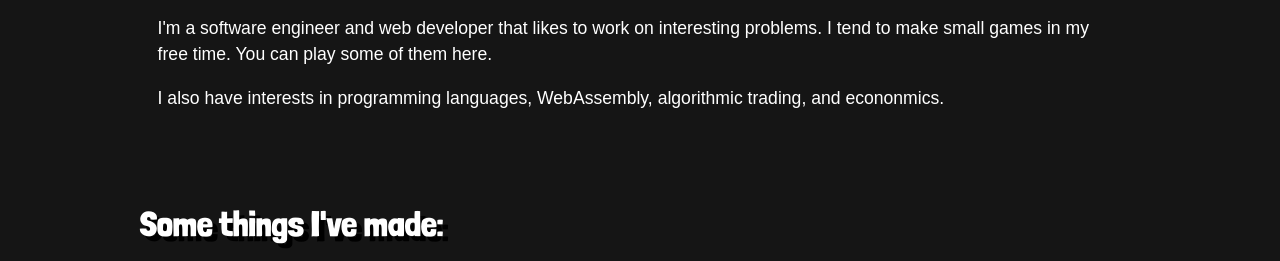
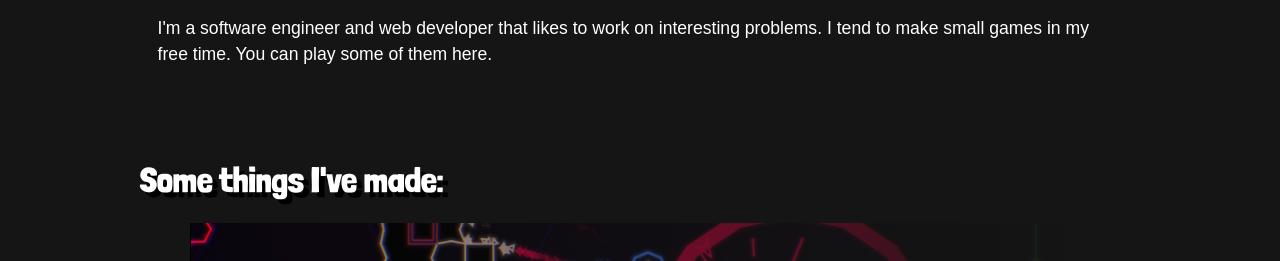
Before and after one commit to groverburger/groverburger.github.io, a plain HTML site: page index.html in a window 1280 px wide. Shown: the part 357-618 px from the top of the page. Drawn offline with Linux system fonts and the light colour scheme.

Commit message:
Minor edit

```diff
--- a/index.html
+++ b/index.html
@@ -38,9 +38,6 @@
       <p>
         I'm a software engineer and web developer that likes to work on interesting problems.
         I tend to make small games in my free time. You can play some of them here.
-      </p>
-      <p>
-        I also have interests in programming languages, WebAssembly, algorithmic trading, and econonmics.
       </p>
 
       <br />
```
